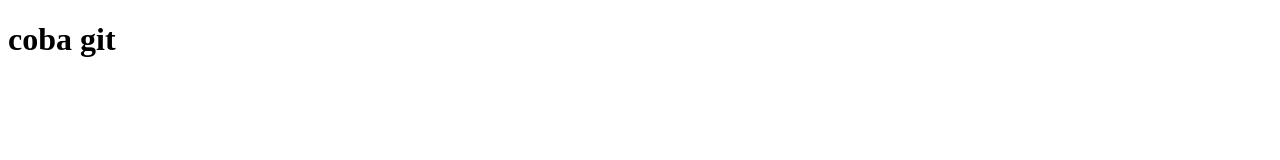
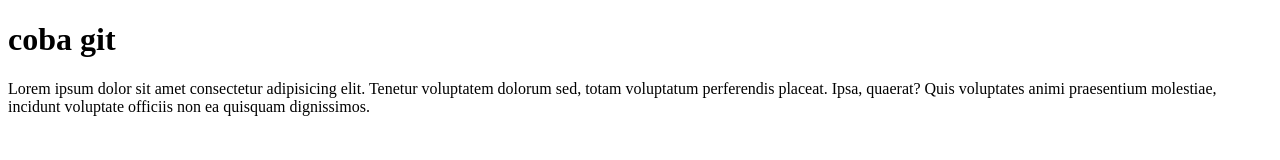
Before and after one commit to bangkitaldino/bas-git-test-2, a plain HTML site: page index.html in a window 1280 px wide. Drawn offline with Linux system fonts and the light colour scheme.

Commit message:
menambahkan isi index.html

```diff
--- a/index.html
+++ b/index.html
@@ -7,5 +7,6 @@
 </head>
 <body>
     <h1>coba git</h1>
+    <p>Lorem ipsum dolor sit amet consectetur adipisicing elit. Tenetur voluptatem dolorum sed, totam voluptatum perferendis placeat. Ipsa, quaerat? Quis voluptates animi praesentium molestiae, incidunt voluptate officiis non ea quisquam dignissimos.</p>
 </body>
 </html>
```
